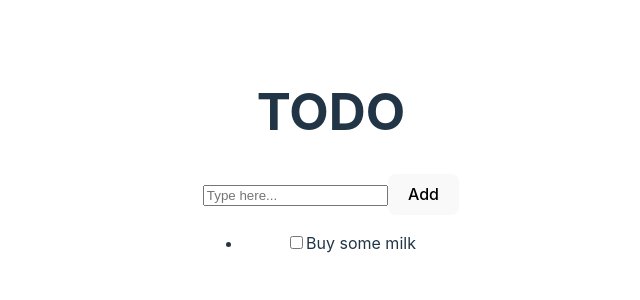
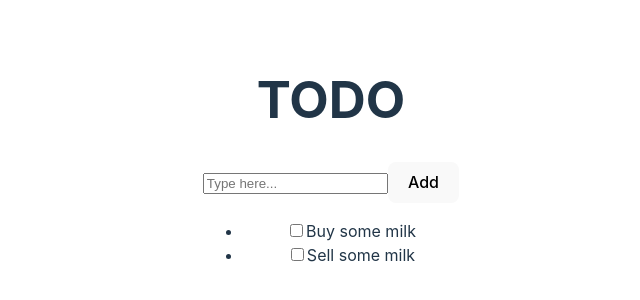
Before and after one commit to azymazy/react-todo, a React (Vite) app: page / in a window 1280 px wide. Shown: the part 240-540 px from the top of the page, without its empty margins (309-949 px from the left). Built offline with nearby package versions, Linux system fonts and the light colour scheme.

Commit message:
update data structure

```diff
--- a/src/App.tsx
+++ b/src/App.tsx
@@ -2,16 +2,29 @@ import { useState } from 'react'
 import { nanoid } from 'nanoid'
 import './App.css'
 
-const initialTodoItems = [
-  {
-    id: '123',
-    isDone: false,
-    description: 'Buy some milk'
-  }
-]
+const initialTodoItems = {
+  data: {
+    '123': {
+      id: '123',
+      isDone: false,
+      description: 'Buy some milk'
+    },
+    '432': {
+      id: '432',
+      isDone: false,
+      description: 'Sell some milk'
+    },
+
+  },
+  order: [
+    '123',
+    '432'
+  ]
+}
+
 
 function App() {
-  const [todoItems, setTodoItems] = useState(initialTodoItems)
+  const [{ data, order }, setTodoItems] = useState(initialTodoItems)
   const [newItemDescription, setNewItemDescription] = useState('')
 
   const handleNewItemDescription = (e) => {
@@ -58,8 +71,9 @@ function App() {
 
       <div>
         <ul>
-          {todoItems.map(({ id, isDone, description }) =>
-            <li key={id}>
+          {order.map((itemId) => {
+            const { id, isDone, description } = data[itemId]
+            return <li key={id}>
               <label htmlFor="id">
                 <input
                   type="checkbox"
@@ -70,6 +84,7 @@ function App() {
                 {description}
               </label>
             </li>
+          }
           )}
         </ul>
       </div>
```
